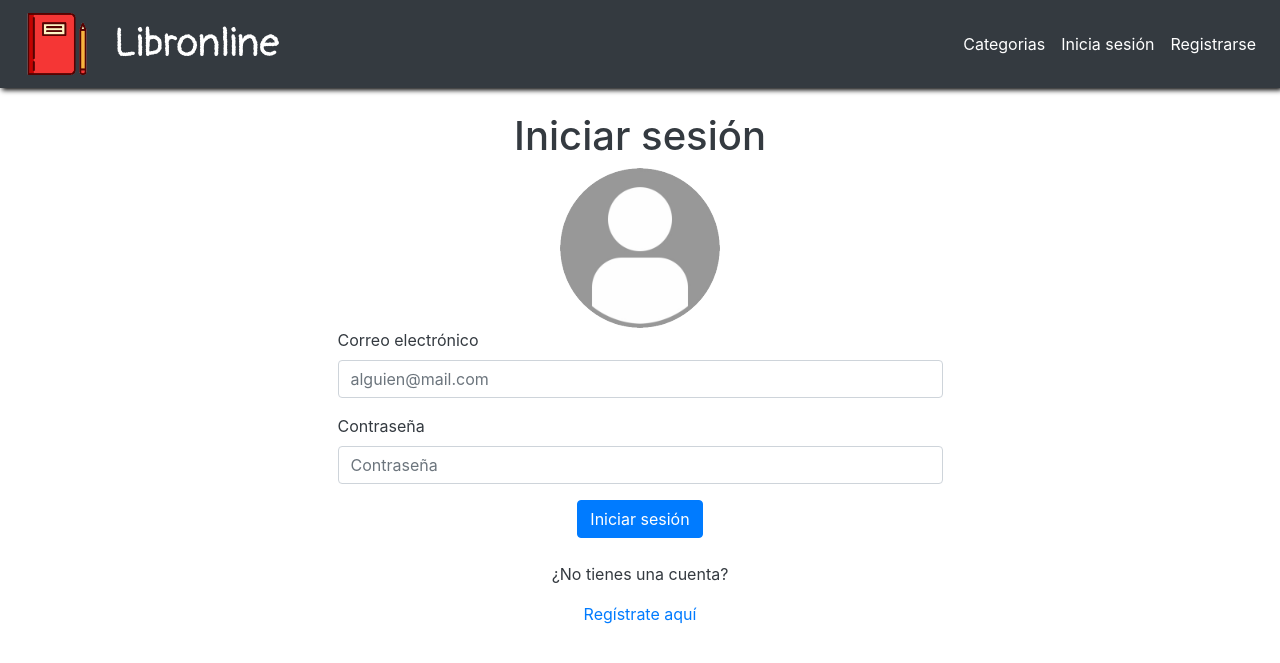
After one commit to Ubaldo-San-Juan/Libronline, a PHP site: page /registro.html in a window 1280 px wide. The commit adds this page. Shown: the top 663 px of the page. Run offline with PHP 8.4, Linux system fonts and the light colour scheme.

Commit message:
Reversión del flex-wrap del navbar.

```diff
--- a/assets/css/main.css
+++ b/assets/css/main.css
@@ -15,9 +15,9 @@ div.brandingContainer{
   margin-left: 0.5em;
 }
 
-.navbar{
+/*.navbar{
   flex-wrap: inherit;
-}
+}*/
 
 img.userPFPLarge{
   width: 10em;
--- /dev/null
+++ b/registro.html
@@ -0,0 +1,111 @@
+<!DOCTYPE html>
+<html lang="es-MX">
+<head>
+  <meta charset="UTF-8">
+  <meta name="viewport" content="width=device-width, initial-scale=1.0">
+  <meta http-equiv="X-UA-Compatible" content="ie=edge">
+  <title>Iniciar sesión - Libronline</title>
+  <!-- Inicia favicon -->
+  <link rel="apple-touch-icon" sizes="57x57" href="assets/img/favicon/apple-icon-57x57.png">
+  <link rel="apple-touch-icon" sizes="60x60" href="assets/img/favicon/apple-icon-60x60.png">
+  <link rel="apple-touch-icon" sizes="72x72" href="assets/img/favicon/apple-icon-72x72.png">
+  <link rel="apple-touch-icon" sizes="76x76" href="assets/img/favicon/apple-icon-76x76.png">
+  <link rel="apple-touch-icon" sizes="114x114" href="assets/img/favicon/apple-icon-114x114.png">
+  <link rel="apple-touch-icon" sizes="120x120" href="assets/img/favicon/apple-icon-120x120.png">
+  <link rel="apple-touch-icon" sizes="144x144" href="assets/img/favicon/apple-icon-144x144.png">
+  <link rel="apple-touch-icon" sizes="152x152" href="assets/img/favicon/apple-icon-152x152.png">
+  <link rel="apple-touch-icon" sizes="180x180" href="assets/img/favicon/apple-icon-180x180.png">
+  <link rel="icon" type="image/png" sizes="192x192"  href="/assets/img/favicon/android-icon-192x192.png">
+  <link rel="icon" type="image/png" sizes="32x32" href="assets/img/favicon/favicon-32x32.png">
+  <link rel="icon" type="image/png" sizes="96x96" href="assets/img/favicon/favicon-96x96.png">
+  <link rel="icon" type="image/png" sizes="16x16" href="assets/img/favicon/favicon-16x16.png">
+  <link rel="manifest" href="assets/img/favicon/manifest.json">
+  <meta name="msapplication-TileColor" content="#ffffff">
+  <meta name="msapplication-TileImage" content="assets/img/favicon/ms-icon-144x144.png">
+  <meta name="theme-color" content="#ffffff">
+  <!-- Termina favicon -->
+  <!--Bootstrap CSS opción 1-->
+  <link rel="stylesheet" href="assets/css/bootstrap.min.css">
+  <link rel="stylesheet" href="assets/css/main.css">
+<!--Bootstrap CSS opción 2
+  <link rel="stylesheet" href="https://cdn.jsdelivr.net/npm/bootstrap@4.5.3/dist/css/bootstrap.min.css" integrity="sha384-TX8t27EcRE3e/ihU7zmQxVncDAy5uIKz4rEkgIXeMed4M0jlfIDPvg6uqKI2xXr2" crossorigin="anonymous">
+-->
+</head>
+
+<body>
+    <!--Navigation-->
+    <header class="main-header">
+      <nav class="navbar navbar-expand-lg navbar-dark bg-dark">
+        <a class="navbar-brand" href="#">
+          <div class="brandingContainer">
+            <img class="imgLogo" src="assets/img/logo.png" alt="Logo">
+            <h1 class="brandingTitle">Libronline</h1>
+          </div>
+        </a>
+        <button class="navbar-toggler" type="button" data-toggle="collapse" data-target="#navbarNav" aria-controls="navbarNav" aria-expanded="false" aria-label="Toggle navigation">
+          <span class="navbar-toggler-icon"></span>
+        </button>
+        <div class="collapse navbar-collapse" id="navbarNav">
+          <ul class="navbar-nav ml-auto">
+            <li class="nav-item">
+              <a class="nav-link" href="#">Categorias</a>
+            </li>
+            <li class="nav-item">
+              <a class="nav-link" href="login.html">Inicia sesión</a>
+            </li>
+            <li class="nav-item">
+              <a class="nav-link" href="registro.html">Registrarse</a>
+            </li>
+          </ul>
+        </div>
+      </nav>
+    </header>
+
+    <!--Header-->
+    <article>
+      <div class="background-overlay text-dark py-4">
+        <div class="container">
+          <div class="row justify-content-center align-content-center">
+            <div class="col-md-7 text-center">
+              <h1>Iniciar sesión</h1>
+              <img class="userPFPLarge rounded-circle" src="assets/img/userBlank.png">
+              <!--<p>Lorem ipsum dolor sit amet, consectetur adipisicing elit. At deleniti illo nobis eligendi eos ad, repellendus assumenda, ratione dignissimos nisi similique, eaque iusto quos officia animi? Minima doloremque amet voluptate.</p>-->
+              <form class="col-12">
+                <div class="form-group text-left">
+                  <label for="inputEmail">Correo electrónico</label>
+                  <input type="email" class="form-control" id="inputEmail" aria-describedby="emailHelp" placeholder="alguien@mail.com">
+                </div>
+                <div class="form-group text-left">
+                  <label for="inputPassword">Contraseña</label>
+                  <input type="password" class="form-control" id="inputPassword" placeholder="Contraseña">
+                </div>
+                <button type="submit" class="btn btn-primary">Iniciar sesión</button>
+              </form>
+              <div class="invitacionRegistro mt-4">
+                <p>
+                  ¿No tienes una cuenta?
+                </p>
+                <a href="registro.html">
+                  Regístrate aquí
+                </a>
+              </div>
+              <!--<a href="#" class="btn btn-outline-secondary">
+                Iniciar sesión
+              </a>-->
+            </div>
+          </div>
+        </div>
+      </div>
+    </article>
+
+  <!--Botstrap Javascript opción 1-->
+  <script type="text/javascript" src="assets/js/jquery.min.js"></script>
+  <script type="text/javascript" src="assets/js/bootstrap.min.js"></script>
+  <script type="text/javascript" src="assets/js/bootstrap.bundle.min.js"></script>
+
+  <!--Botstrap Javascript opción 2
+  <script src="https://code.jquery.com/jquery-3.5.1.slim.min.js" integrity="sha384-DfXdz2htPH0lsSSs5nCTpuj/zy4C+OGpamoFVy38MVBnE+IbbVYUew+OrCXaRkfj" crossorigin="anonymous"></script>
+  <script src="https://cdn.jsdelivr.net/npm/bootstrap@4.5.3/dist/js/bootstrap.bundle.min.js" integrity="sha384-ho+j7jyWK8fNQe+A12Hb8AhRq26LrZ/JpcUGGOn+Y7RsweNrtN/tE3MoK7ZeZDyx" crossorigin="anonymous"></script>
+  -->
+</body>
+</html>
```
